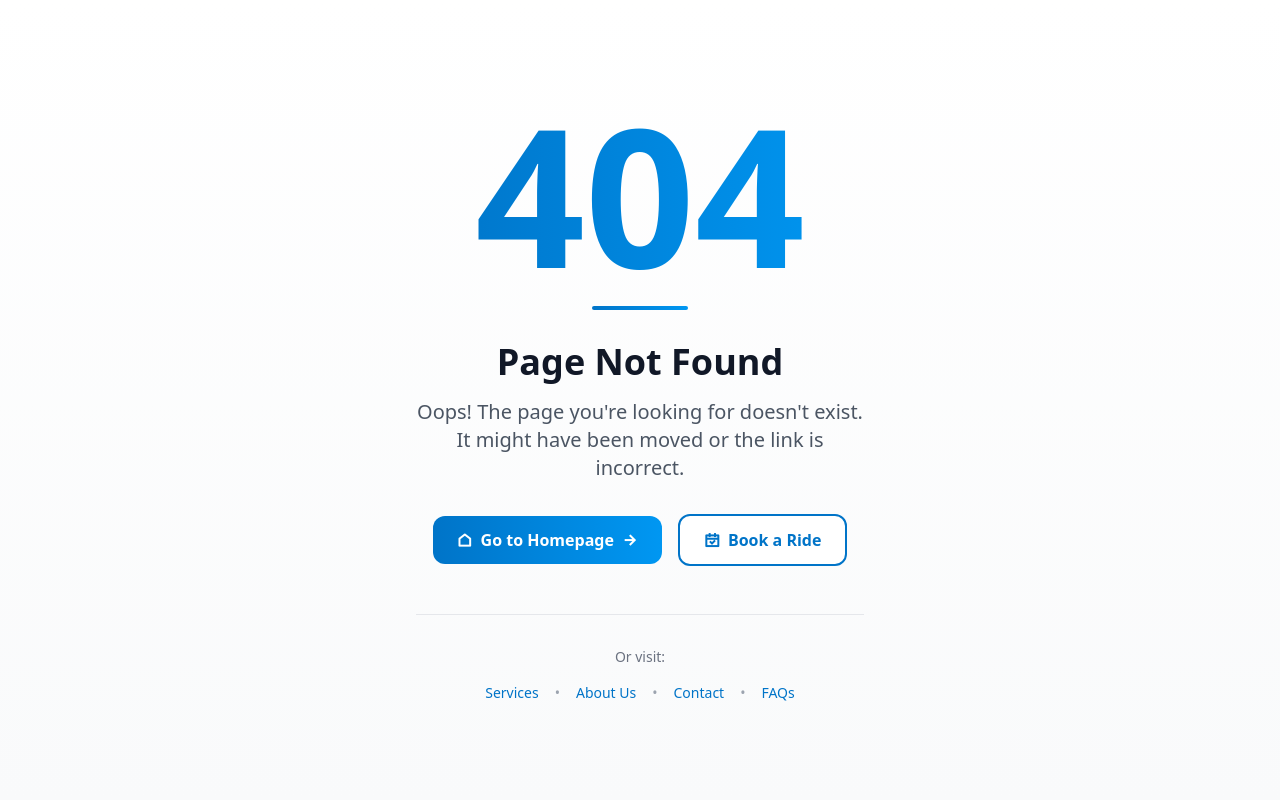
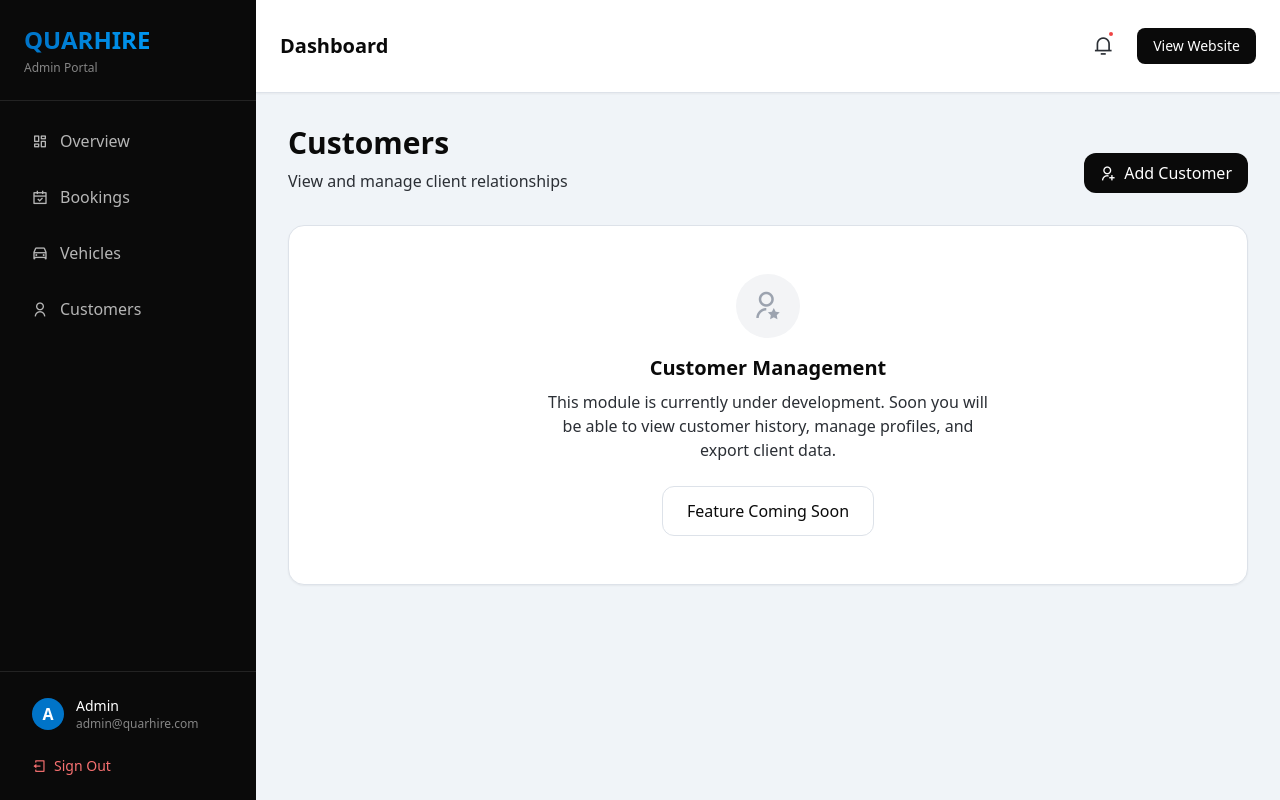
Before and after one commit to Drrbarns/Quarhire, a Next.js app: page /admin/customers in a window 1280 px wide. Before the commit this address had no page. Built offline with nearby package versions, Linux system fonts and the light colour scheme.

Commit message:
Add placeholder Vehicle and Customer pages to Admin Dashboard to fix 404s

```diff
--- /dev/null
+++ b/app/admin/(dashboard)/customers/page.tsx
@@ -0,0 +1,29 @@
+
+export default function CustomersPage() {
+    return (
+        <div>
+            <div className="flex justify-between items-end mb-8">
+                <div>
+                    <h2 className="text-3xl font-bold text-[#0A0A0A] mb-2">Customers</h2>
+                    <p className="text-[#2B2F35]">View and manage client relationships</p>
+                </div>
+                <button className="px-4 py-2 bg-[#0A0A0A] text-white rounded-xl font-medium hover:bg-[#2B2F35] flex items-center gap-2">
+                    <i className="ri-user-add-line"></i> Add Customer
+                </button>
+            </div>
+
+            <div className="bg-white rounded-2xl border border-[#DDE2E9] shadow-sm p-12 text-center">
+                <div className="w-16 h-16 bg-gray-100 rounded-full flex items-center justify-center mx-auto mb-4 text-gray-400">
+                    <i className="ri-user-star-line text-3xl"></i>
+                </div>
+                <h3 className="text-xl font-bold text-[#0A0A0A] mb-2">Customer Management</h3>
+                <p className="text-[#2B2F35] max-w-md mx-auto mb-6">
+                    This module is currently under development. Soon you will be able to view customer history, manage profiles, and export client data.
+                </p>
+                <button className="px-6 py-3 bg-white border border-[#DDE2E9] text-[#0A0A0A] font-medium rounded-xl hover:bg-gray-50 transition-colors" disabled>
+                    Feature Coming Soon
+                </button>
+            </div>
+        </div>
+    );
+}
--- /dev/null
+++ b/app/admin/(dashboard)/vehicles/page.tsx
@@ -0,0 +1,29 @@
+
+export default function VehiclesPage() {
+    return (
+        <div>
+            <div className="flex justify-between items-end mb-8">
+                <div>
+                    <h2 className="text-3xl font-bold text-[#0A0A0A] mb-2">Vehicles</h2>
+                    <p className="text-[#2B2F35]">Manage your fleet and pricing</p>
+                </div>
+                <button className="px-4 py-2 bg-[#0A0A0A] text-white rounded-xl font-medium hover:bg-[#2B2F35] flex items-center gap-2">
+                    <i className="ri-add-line"></i> Add Vehicle
+                </button>
+            </div>
+
+            <div className="bg-white rounded-2xl border border-[#DDE2E9] shadow-sm p-12 text-center">
+                <div className="w-16 h-16 bg-gray-100 rounded-full flex items-center justify-center mx-auto mb-4 text-gray-400">
+                    <i className="ri-roadster-line text-3xl"></i>
+                </div>
+                <h3 className="text-xl font-bold text-[#0A0A0A] mb-2">Vehicle Management</h3>
+                <p className="text-[#2B2F35] max-w-md mx-auto mb-6">
+                    This module is currently under development. Soon you will be able to manage your fleet, update prices, and set vehicle availability here.
+                </p>
+                <button className="px-6 py-3 bg-white border border-[#DDE2E9] text-[#0A0A0A] font-medium rounded-xl hover:bg-gray-50 transition-colors" disabled>
+                    Feature Coming Soon
+                </button>
+            </div>
+        </div>
+    );
+}
```
